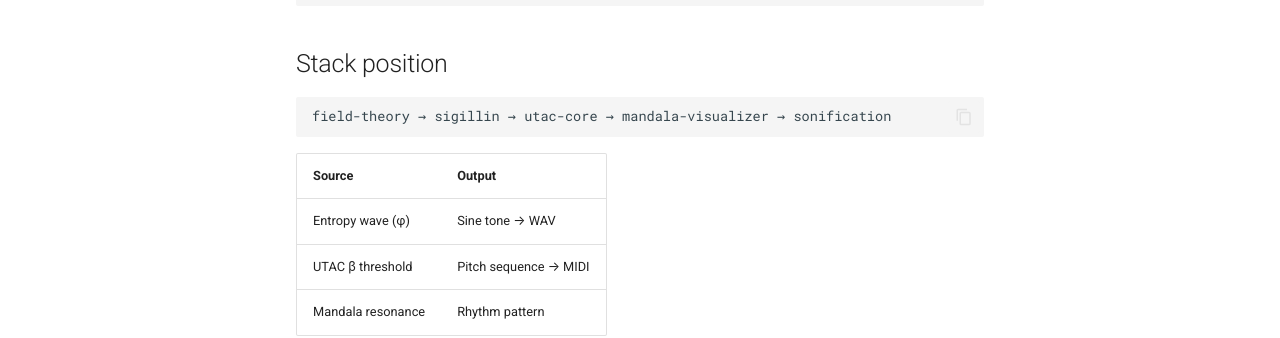
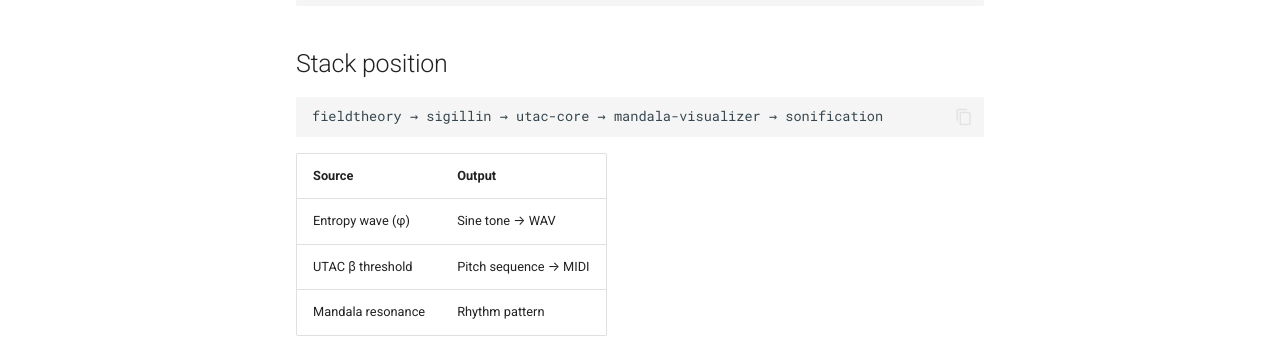
Before and after one commit to GenesisAeon/sonification, an MkDocs documentation site: the page built from docs/index.md, in a window 1280 px wide and 1224 px high. Shown: the part 804-1142 px from the top of the window. Built offline with MkDocs 1.6.1 and Material for MkDocs 9.7.7, drawn with Linux system fonts in a browser that asks for light colours; comment, search, counter and statistics services are not loaded.

Commit message:
fix: correct package name fieldtheory (no hyphen) in [stack] extra
PyPI package is 'fieldtheory' (no hyphen), not 'field-theory'.
Replace the placeholder comment with the correct dependency and
regenerate uv.lock so CI resolves all 10 stack packages cleanly.

Also update stack-position references in README.md and docs/index.md.

https://claude.ai/code/session_01EKQuVtjs7XVuS4pqcBBaAT

````diff
--- a/docs/index.md
+++ b/docs/index.md
@@ -32,7 +32,7 @@ soni mandala --bpm 120
 ## Stack position
 
 ```
-field-theory → sigillin → utac-core → mandala-visualizer → sonification
+fieldtheory → sigillin → utac-core → mandala-visualizer → sonification
 ```
 
 | Source | Output |
--- a/pyproject.toml
+++ b/pyproject.toml
@@ -32,7 +32,7 @@ stack = [
     "mandala-visualizer>=0.1.0",
     "utac-core>=0.1.0",
     "sigillin>=0.1.0",
-    # field-theory: pending PyPI release – add back once published
+    "fieldtheory>=0.1.0",
     "cosmic-moment>=0.1.0",
     "medium-modulation>=0.1.0",
     "entropy-governance>=0.1.0",
````
Also changed, not shown: README.md (+1 -1 lines), 1 other file.
